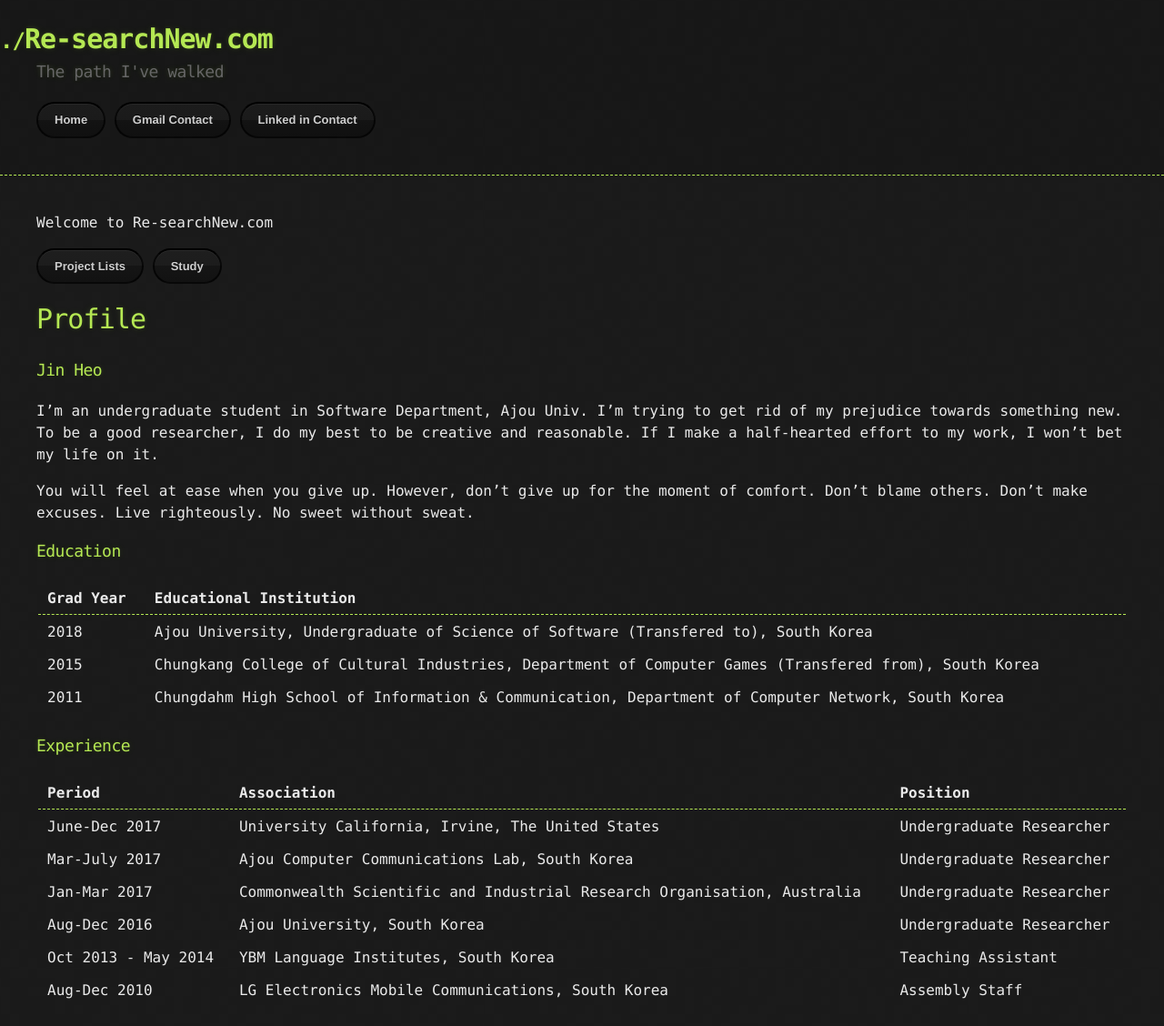
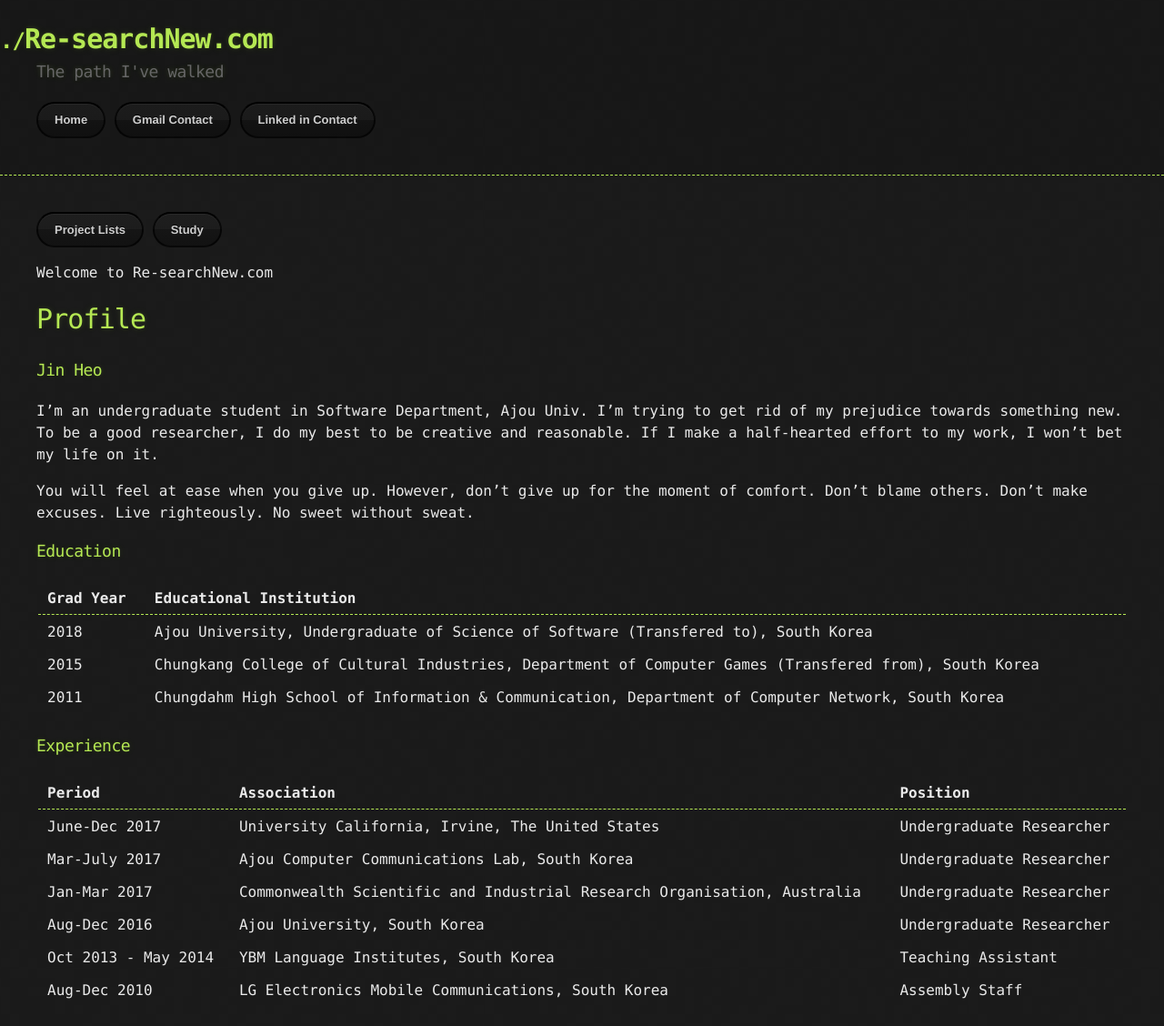
Before and after one commit to celindacain25/jin993.github.io, a Jekyll site: the page built from index.md, in a window 1280 px wide. Shown: the whole page at 91% size. Built offline with Jekyll 4.4.1, drawn with Linux system fonts in a browser that asks for light colours; our own code applies the rules of GitHub Pages for plain Markdown files.

```diff
--- a/index.md
+++ b/index.md
@@ -1,10 +1,9 @@
 ---
 layout: default
 ---
+[Project Lists](./project/pmain){: .btn.btn-default}     [Study](./study/smain){: .btn.btn-default}
 
 Welcome to Re-searchNew.com
-
-[Project Lists](./project/pmain){: .btn.btn-default}     [Study](./study/smain){: .btn.btn-default}
 
 # Profile
 ### Jin Heo
```
